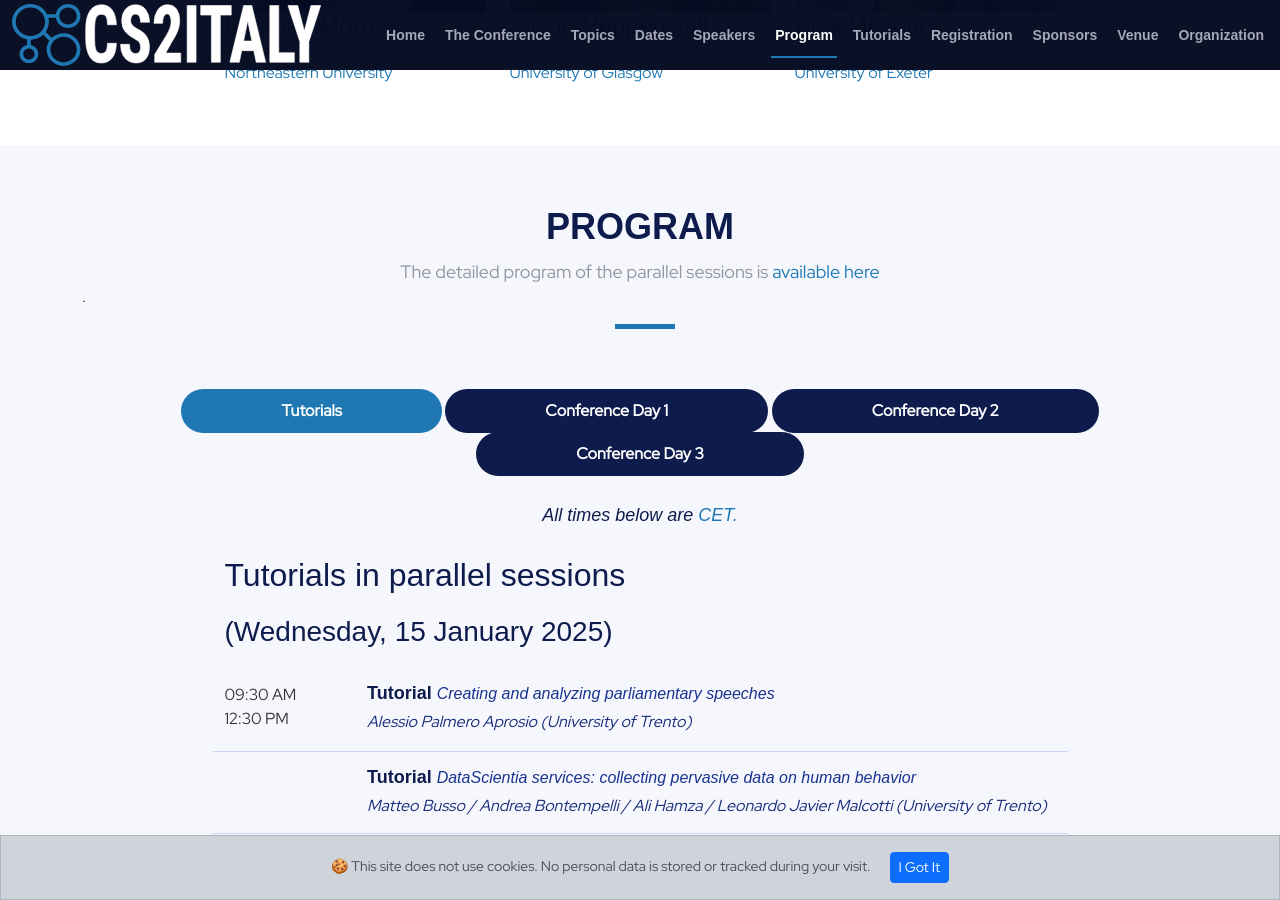
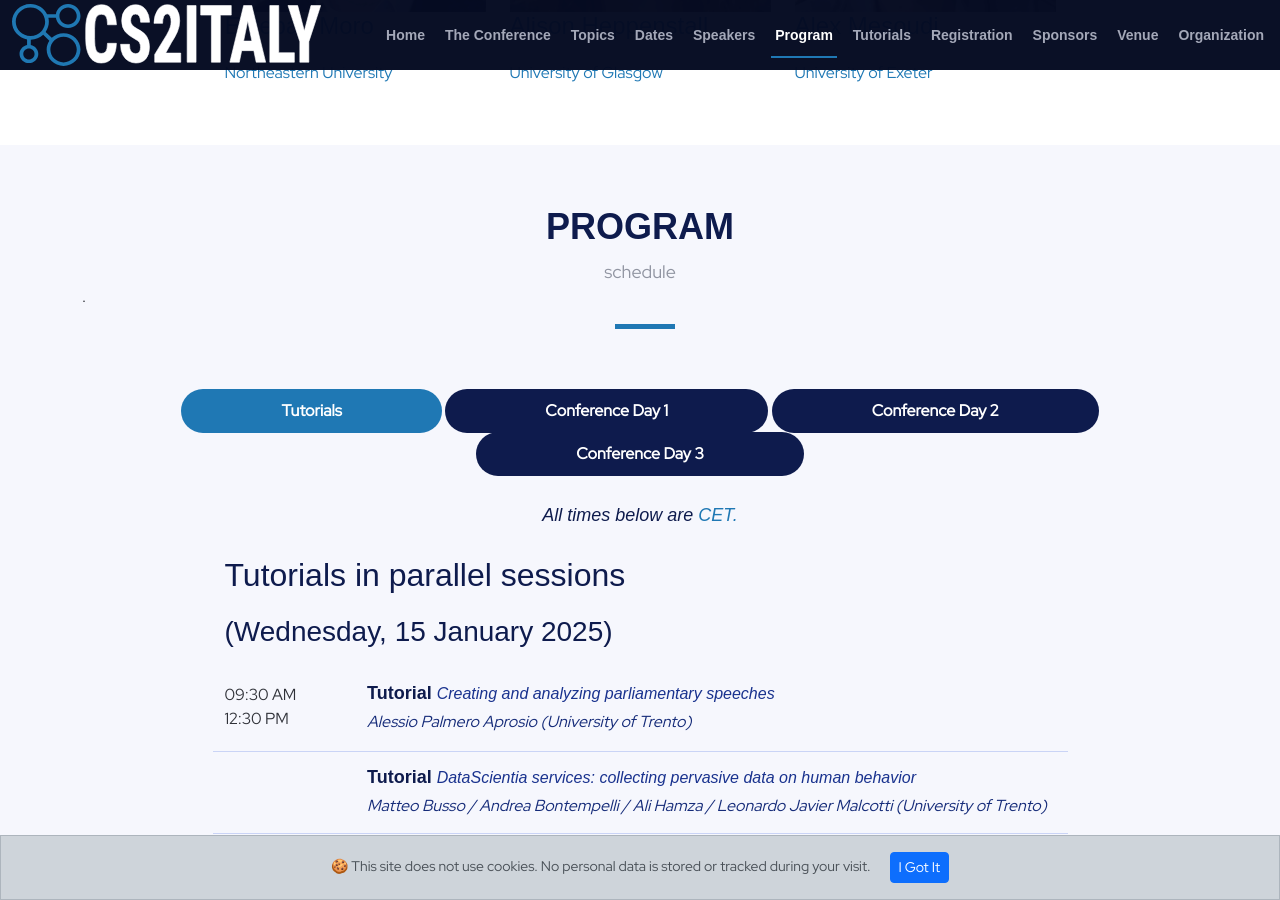
Before and after one commit to CS2Italy/conference, a Jekyll site: the page built from docs/index.md, in a window 1280 px wide and 900 px high, scrolled down 3897 px. Built offline with Jekyll 4.4.1, drawn with Linux system fonts in a browser that asks for light colours.

Commit message:
Update default.html

```diff
--- a/docs/_layouts/default.html
+++ b/docs/_layouts/default.html
@@ -191,7 +191,7 @@
       <div class="container" data-aos="fade-up">
         <div class="section-header">
           <h2>Program</h2>
-          <p>The detailed program of the parallel sessions is <a href="https://drive.google.com/file/d/18mKX4KvPLBfyo2KfPJEpWXpndv-JMx1F/view?usp=sharing"> available here</a></p>.
+          <p>schedule</a></p>.
         </div>
 
         <ul class="nav nav-tabs" role="tablist" data-aos="fade-up" data-aos-delay="100">
```
